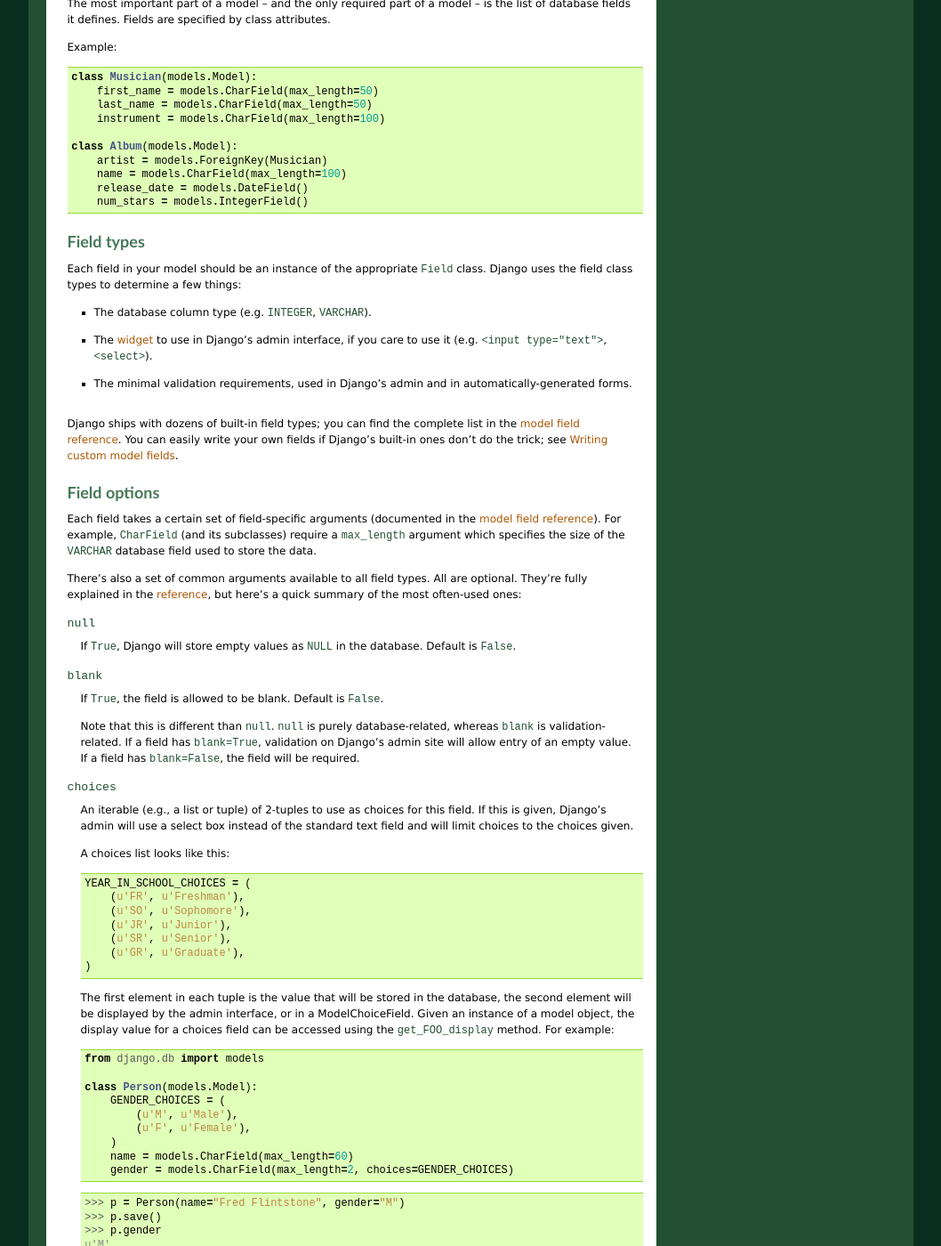
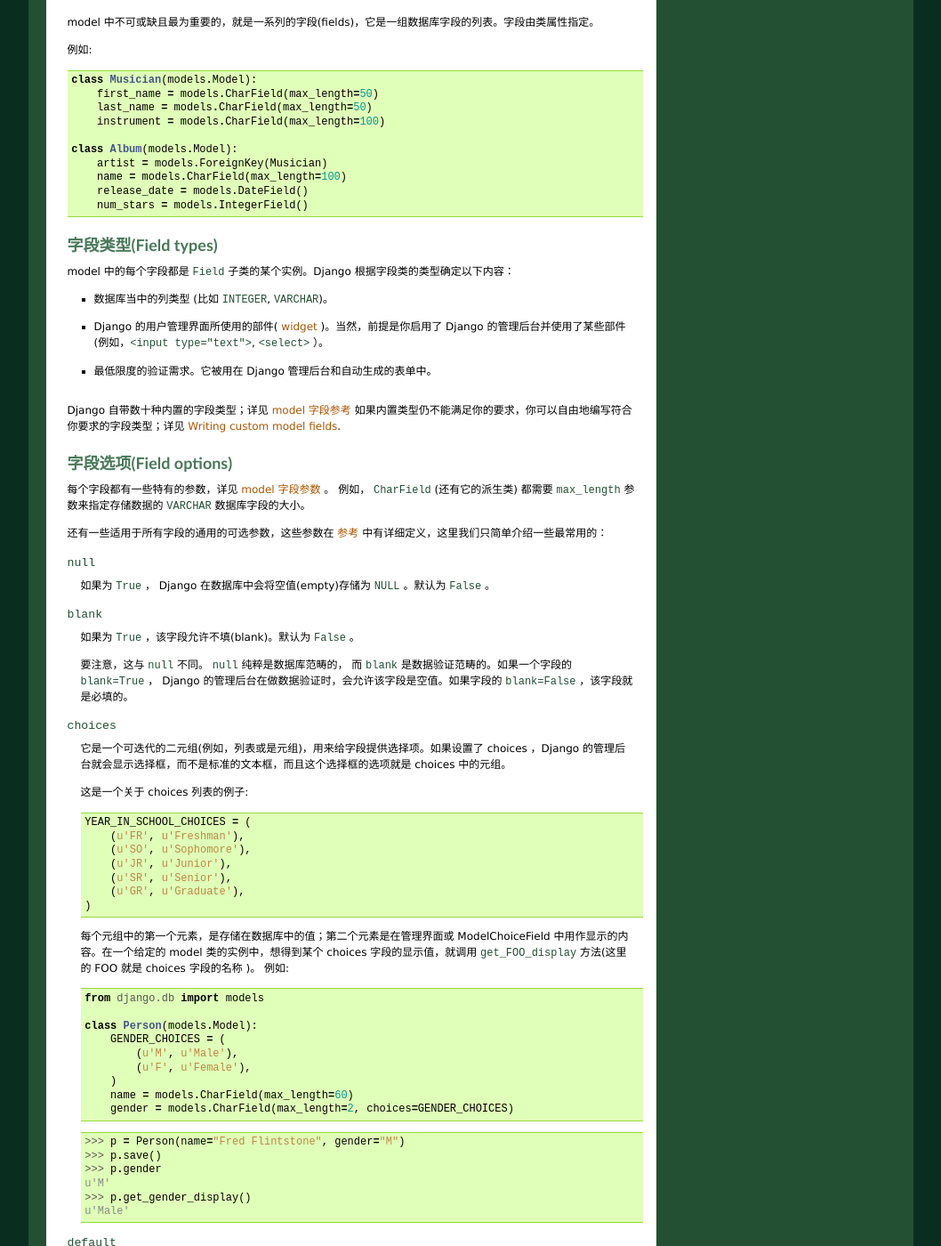
Before and after one commit to wrongwaycn/Django-Chinese-Docs, a Sphinx documentation site: the page built from docs/topics/db/models.txt, in a window 1280 px wide and 1400 px high, scrolled down 1260 px. Shown: the whole window at 89% size, without its empty margins (111-1169 px from the left). Built offline with Sphinx 7.4.7, drawn with Linux system fonts in a browser that asks for light colours; cross-references to code outside the pages are shown as plain code; some of the changed text lies outside the part shown.

```diff
--- a/docs/index.txt
+++ b/docs/index.txt
@@ -178,7 +178,7 @@ Other batteries included
 * :doc:`Flatpages <ref/contrib/flatpages>`
 * :doc:`GeoDjango <ref/contrib/gis/index>`
 * :doc:`Humanize <ref/contrib/humanize>`
-* :doc:`Internationalization <topics/i18n/index>`
+* :doc:`Internationalization / 国际化 <topics/i18n/index>`
 * :doc:`Jython support <howto/jython>`
 * :doc:`"Local flavor" <ref/contrib/localflavor>`
 * :doc:`Logging <topics/logging>`
--- a/docs/topics/db/models.txt
+++ b/docs/topics/db/models.txt
@@ -1,29 +1,26 @@
-======
-Models
-======
+============
+模型(Models)
+============
 
 .. module:: django.db.models
 
-A model is the single, definitive source of data about your data. It contains
-the essential fields and behaviors of the data you're storing. Generally, each
-model maps to a single database table.
+在Django应用当中，model 是唯一的数据来源。它包含必需的字段和用以保存数据的行为。通常情况下，一个 model 映射一个数据表。
 
-The basics:
+基础:
 
-* Each model is a Python class that subclasses
-  :class:`django.db.models.Model`.
+* 每个 model 都是一个继承自
+  :class:`django.db.models.Model` 类的子类
 
-* Each attribute of the model represents a database field.
+* model 的每个属性都表示数据库中的一个字段。
 
-* With all of this, Django gives you an automatically-generated
-  database-access API; see :doc:`/topics/db/queries`.
+* Django 会提供一套自动生成的用于数据库访问的API；详见
+  :doc:`/topics/db/queries`.
 
 
-Quick example
-=============
+入门例子
+========
 
-This example model defines a ``Person``, which has a ``first_name`` and
-``last_name``::
+这个例子定义了一个  ``Person`` model，它有 ``first_name`` 和 ``last_name`` 两个属性::
 
     from django.db import models
 
@@ -31,10 +28,9 @@ This example model defines a ``Person``, which has a ``first_name`` and
         first_name = models.CharField(max_length=30)
         last_name = models.CharField(max_length=30)
 
-``first_name`` and ``last_name`` are fields_ of the model. Each field is
-specified as a class attribute, and each attribute maps to a database column.
+``first_name`` 和 ``last_name`` 是model的 fields_ 。 每个字段都被指定成一个类属性，每个属性都映射一个数据库的列。
 
-The above ``Person`` model would create a database table like this:
+上面的 ``Person`` model 会在数据库中创建这样一张表::
 
 .. code-block:: sql
 
@@ -44,31 +40,24 @@ The above ``Person`` model would create a database table like this:
         "last_name" varchar(30) NOT NULL
     );
 
-Some technical notes:
+一些技术上的注意事项:
 
-* The name of the table, ``myapp_person``, is automatically derived from
-  some model metadata but can be overridden. See :ref:`table-names` for more
-  details..
+* 这个表的名称 ``myapp_person`` ，是根据 model 中的元数据自动生成的，也可以覆写为别的名称，详见
+  :ref:`table-names`
 
-* An ``id`` field is added automatically, but this behavior can be
-  overridden. See :ref:`automatic-primary-key-fields`.
+* ``id`` 字段是自动添加的，但这个行为可以被重写。详见 :ref:`automatic-primary-key-fields` 。
 
-* The ``CREATE TABLE`` SQL in this example is formatted using PostgreSQL
-  syntax, but it's worth noting Django uses SQL tailored to the database
-  backend specified in your :doc:`settings file </topics/settings>`.
+* 这个例子使用 PostgreSQL 语法格式化 ``CREATE TABLE`` SQL 语句，要注意的是Django是根据
+   :doc:`settings file </topics/settings>` 配置中指定的数据库类型来生成相应的 SQL 语句。
 
-Using models
-============
+使用模型(models)
+================
 
-Once you have defined your models, you need to tell Django you're going to *use*
-those models. Do this by editing your settings file and changing the
-:setting:`INSTALLED_APPS` setting to add the name of the module that contains
-your ``models.py``.
+一旦你定义了 model ，就要通知 Django *启用* 这些 model ，你要做的就是：修改配置文件中的 :setting:`INSTALLED_APPS` 设置，
+在其中添加 ``models.py`` 所在应用的名称。
 
-For example, if the models for your application live in the module
-``mysite.myapp.models`` (the package structure that is created for an
-application by the :djadmin:`manage.py startapp <startapp>` script),
-:setting:`INSTALLED_APPS` should read, in part::
+例如，假设你的 model 定义在 ``mysite.myapp.models``  中 ( mysite 这个包是由 :djadmin:`manage.py startapp <startapp>` 脚本创建的)，
+那么 :setting:`INSTALLED_APPS` 就应该包含下面内容::
 
     INSTALLED_APPS = (
         #...
@@ -76,17 +65,16 @@ application by the :djadmin:`manage.py startapp <startapp>` script),
         #...
     )
 
-When you add new apps to :setting:`INSTALLED_APPS`, be sure to run
-:djadmin:`manage.py syncdb <syncdb>`.
+在  :setting:`INSTALLED_APPS` 中添加新应用(app)后，要运行 :djadmin:`manage.py syncdb <syncdb>` 同步数据库。
 
-Fields
-======
 
-The most important part of a model -- and the only required part of a model --
-is the list of database fields it defines. Fields are specified by class
-attributes.
+字段(Fields)
+============
 
-Example::
+model 中不可或缺且最为重要的，就是一系列的字段(fields)，它是一组数据库字段的列表。字段由类属性指定。
+
+
+例如::
 
     class Musician(models.Model):
         first_name = models.CharField(max_length=50)
@@ -99,61 +87,45 @@ Example::
         release_date = models.DateField()
         num_stars = models.IntegerField()
 
-Field types
------------
 
-Each field in your model should be an instance of the appropriate
-:class:`~django.db.models.Field` class. Django uses the field class types to
-determine a few things:
+字段类型(Field types)
+---------------------
 
-* The database column type (e.g. ``INTEGER``, ``VARCHAR``).
+model 中的每个字段都是 :class:`~django.db.models.Field`  子类的某个实例。Django 根据字段类的类型确定以下内容：
 
-* The :doc:`widget </ref/forms/widgets>` to use in Django's admin interface,
-  if you care to use it (e.g. ``<input type="text">``, ``<select>``).
+* 数据库当中的列类型 (比如 ``INTEGER``, ``VARCHAR``)。
 
-* The minimal validation requirements, used in Django's admin and in
-  automatically-generated forms.
+* Django 的用户管理界面所使用的部件( :doc:`widget </ref/forms/widgets>` )。当然，前提是你启用了 Django 的管理后台并使用了某些部件 (例如，``<input type="text">``, ``<select>`` ）。
 
-Django ships with dozens of built-in field types; you can find the complete list
-in the :ref:`model field reference <model-field-types>`. You can easily write
-your own fields if Django's built-in ones don't do the trick; see
-:doc:`/howto/custom-model-fields`.
+* 最低限度的验证需求。它被用在 Django 管理后台和自动生成的表单中。
 
-Field options
--------------
+Django 自带数十种内置的字段类型；详见 :ref:`model 字段参考 <model-field-types>`
+如果内置类型仍不能满足你的要求，你可以自由地编写符合你要求的字段类型；详见 :doc:`/howto/custom-model-fields`.
 
-Each field takes a certain set of field-specific arguments (documented in the
-:ref:`model field reference <model-field-types>`). For example,
-:class:`~django.db.models.CharField` (and its subclasses) require a
-:attr:`~django.db.models.CharField.max_length` argument which specifies the size
-of the ``VARCHAR`` database field used to store the data.
 
-There's also a set of common arguments available to all field types. All are
-optional. They're fully explained in the :ref:`reference
-<common-model-field-options>`, but here's a quick summary of the most often-used
-ones:
+字段选项(Field options)
+-----------------------
+
+每个字段都有一些特有的参数，详见 :ref:`model 字段参数 <model-field-types>` 。
+例如， :class:`~django.db.models.CharField` (还有它的派生类) 都需要 :attr:`~django.db.models.CharField.max_length`
+参数来指定存储数据的 ``VARCHAR`` 数据库字段的大小。
+
+还有一些适用于所有字段的通用的可选参数，这些参数在 :ref:`参考 <common-model-field-options>` 中有详细定义，这里我们只简单介绍一些最常用的：
 
 :attr:`~Field.null`
-    If ``True``, Django will store empty values as ``NULL`` in the database.
-    Default is ``False``.
+    如果为 ``True`` ， Django 在数据库中会将空值(empty)存储为 ``NULL`` 。默认为 ``False`` 。
 
 :attr:`~Field.blank`
-    If ``True``, the field is allowed to be blank. Default is ``False``.
+    如果为 ``True`` ，该字段允许不填(blank)。默认为 ``False`` 。
 
-    Note that this is different than :attr:`~Field.null`.
-    :attr:`~Field.null` is purely database-related, whereas
-    :attr:`~Field.blank` is validation-related. If a field has
-    :attr:`blank=True <Field.blank>`, validation on Django's admin site will
-    allow entry of an empty value. If a field has :attr:`blank=False
-    <Field.blank>`, the field will be required.
+    要注意，这与  :attr:`~Field.null` 不同。  :attr:`~Field.null` 纯粹是数据库范畴的，
+    而 :attr:`~Field.blank` 是数据验证范畴的。如果一个字段的 :attr:`blank=True <Field.blank>` ，
+    Django 的管理后台在做数据验证时，会允许该字段是空值。如果字段的  :attr:`blank=False <Field.blank>` ，该字段就是必填的。
 
 :attr:`~Field.choices`
-    An iterable (e.g., a list or tuple) of 2-tuples to use as choices for
-    this field. If this is given, Django's admin will use a select box
-    instead of the standard text field and will limit choices to the choices
-    given.
+    它是一个可迭代的二元组(例如，列表或是元组)，用来给字段提供选择项。如果设置了 choices ，Django 的管理后台就会显示选择框，而不是标准的文本框，而且这个选择框的选项就是 choices 中的元组。
 
-    A choices list looks like this::
+    这是一个关于 choices 列表的例子::
 
         YEAR_IN_SCHOOL_CHOICES = (
             (u'FR', u'Freshman'),
@@ -163,11 +135,8 @@ ones:
             (u'GR', u'Graduate'),
         )
 
-    The first element in each tuple is the value that will be stored in the
-    database, the second element will be displayed by the admin interface,
-    or in a ModelChoiceField. Given an instance of a model object, the
-    display value for a choices field can be accessed using the
-    ``get_FOO_display`` method. For example::
+    每个元组中的第一个元素，是存储在数据库中的值；第二个元素是在管理界面或 ModelChoiceField 中用作显示的内容。在一个给定的 model 类的实例中，想得到某个 choices 字段的显示值，就调用 ``get_FOO_display`` 方法(这里的 FOO 就是 choices 字段的名称 )。
+    例如::
 
         from django.db import models
 
@@ -189,42 +158,40 @@ ones:
         u'Male'
 
 :attr:`~Field.default`
-    The default value for the field. This can be a value or a callable
-    object. If callable it will be called every time a new object is
-    created.
+    字段的默认值。它可以是一个值，也可以是一个可调用的对象(这里称之为对象C)。若是后者，那么每次创建一个新对象时，对象C都将被调用。
 
 :attr:`~Field.help_text`
-    Extra "help" text to be displayed under the field on the object's admin
-    form. It's useful for documentation even if your object doesn't have an
-    admin form.
+    附加的帮助信息。在管理后台编辑该对象的表单中，它显示在字段下面。即使你的对象无须在后台进行管理，它对于文档化也是很有用的。
 
 :attr:`~Field.primary_key`
-    If ``True``, this field is the primary key for the model.
+    如果为 ``True`` ，那么这个字段就是 model 的主键。
 
-    If you don't specify :attr:`primary_key=True <Field.primary_key>` for
-    any fields in your model, Django will automatically add an
-    :class:`IntegerField` to hold the primary key, so you don't need to set
-    :attr:`primary_key=True <Field.primary_key>` on any of your fields
-    unless you want to override the default primary-key behavior. For more,
-    see :ref:`automatic-primary-key-fields`.
+    如果你没有指定任何一个字段的  :attr:`primary_key=True <Field.primary_key>` ，
+    Django 就会自动添加一个 :class:`IntegerField` 字段做为主键。所以除非你想重写默认的主键方法，
+    否则没必要在任何字段上设置 :attr:`primary_key=True <Field.primary_key>` 。详见  :ref:`automatic-primary-key-fields` 。
 
 :attr:`~Field.unique`
-    If ``True``, this field must be unique throughout the table.
+    如果为 ``True`` ，那么字段值就必须是全表唯一的。
 
-Again, these are just short descriptions of the most common field options. Full
-details can be found in the :ref:`common model field option reference
+再说一次，这些仅仅是常用字段的简短介绍，要了解详细内容，请查看
+:ref:`通用model字段选项参考
 <common-model-field-options>`.
 
 .. _automatic-primary-key-fields:
 
-Automatic primary key fields
-----------------------------
+自增主键字段(Automatic primary key fields)
+------------------------------------------
 
-By default, Django gives each model the following field::
+默认情况下，Django 会给每个 model 添加下面这个字段::
 
     id = models.AutoField(primary_key=True)
 
-This is an auto-incrementing primary key.
+这是一个自增主键字段。
+
+如果你想指定一个自定义主键字段，只要在某个字段上指定 :attr:`primary_key=True <Field.primary_key>`  即可。
+如果 Django 看到你显式地设置了 Field.primary_key，就不会自动添加 id 列。
+
+每个 model 只要有一个字段指定 primary_key=True 就可以了。
 
 If you'd like to specify a custom primary key, just specify
 :attr:`primary_key=True <Field.primary_key>` on one of your fields. If Django
```
Also changed, not shown: docs/ref/settings.txt (+127 -164 lines).
